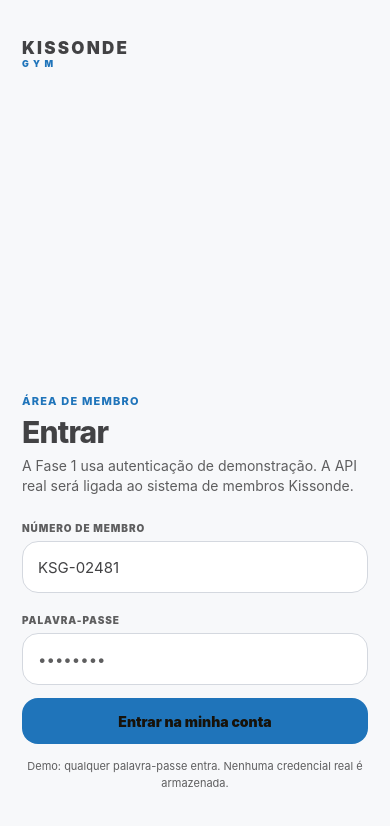
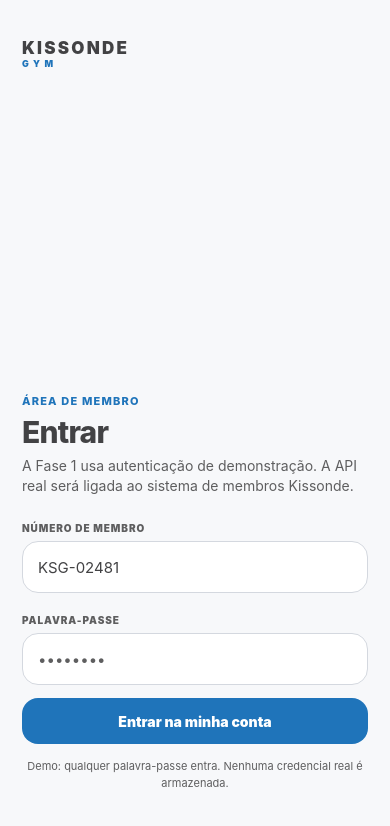
Before and after one commit to DonTrozo/Kissonde-gym, a React Native app: screen / in a window 390 px wide. Shown: the top 826 px of the page. Built offline with nearby package versions, Linux system fonts and the light colour scheme.

Commit message:
Align shared UI with Kissonde palette

```diff
--- a/src/ui.tsx
+++ b/src/ui.tsx
@@ -19,17 +19,17 @@
 }
 
 export function Pill({ children, tone = 'default' }: { children: React.ReactNode; tone?: 'default' | 'success' | 'danger' | 'info' }) {
-  const bg = tone === 'success' ? '#173721' : tone === 'danger' ? '#3A1D1D' : tone === 'info' ? '#172A42' : '#2A261D';
-  const fg = tone === 'success' ? colors.success : tone === 'danger' ? colors.danger : tone === 'info' ? colors.info : colors.accent;
+  const bg = tone === 'success' ? '#E8F2FA' : tone === 'danger' ? '#FDECEC' : tone === 'info' ? '#E7EFF7' : '#EEF2F6';
+  const fg = tone === 'success' ? colors.accent : tone === 'danger' ? colors.danger : tone === 'info' ? colors.accentDark : colors.text;
   return <View style={[styles.pill, { backgroundColor: bg }]}><Text style={[styles.pillText, { color: fg }]}>{children}</Text></View>;
 }
 
 export function PrimaryButton({ label, onPress, disabled = false }: { label: string; onPress: () => void; disabled?: boolean }) {
-  return <Pressable onPress={onPress} disabled={disabled} style={({ pressed }) => [styles.primary, disabled && { opacity: .45 }, pressed && !disabled && { opacity: .82 }]}><Text style={styles.primaryText}>{label}</Text></Pressable>;
+  return <Pressable onPress={onPress} disabled={disabled} style={({ pressed }) => [styles.primary, disabled && { opacity: .45 }, pressed && !disabled && styles.primaryPressed]}><Text style={styles.primaryText}>{label}</Text></Pressable>;
 }
 
 export function SecondaryButton({ label, onPress }: { label: string; onPress: () => void }) {
-  return <Pressable onPress={onPress} style={({ pressed }) => [styles.secondary, pressed && { opacity: .75 }]}><Text style={styles.secondaryText}>{label}</Text></Pressable>;
+  return <Pressable onPress={onPress} style={({ pressed }) => [styles.secondary, pressed && { backgroundColor: colors.panel2 }]}><Text style={styles.secondaryText}>{label}</Text></Pressable>;
 }
 
 export function Metric({ value, label }: { value: string; label: string }) {
@@ -48,15 +48,16 @@
   eyebrow: { color: colors.accent, textTransform: 'uppercase', letterSpacing: 1.2, fontSize: 11, fontWeight: '800' },
   title: { color: colors.text, fontSize: 30, fontWeight: '800', letterSpacing: -0.8 },
   subtitle: { color: colors.muted, fontSize: 14, lineHeight: 20 },
-  card: { backgroundColor: colors.panel, borderWidth: 1, borderColor: colors.border, borderRadius: radius.lg, padding: 16 },
+  card: { backgroundColor: colors.panel, borderWidth: 1, borderColor: colors.border, borderRadius: radius.lg, padding: 16, shadowColor: '#424244', shadowOpacity: .04, shadowRadius: 12, shadowOffset: { width: 0, height: 4 }, elevation: 1 },
   sectionHeader: { flexDirection: 'row', justifyContent: 'space-between', alignItems: 'center', marginTop: 24, marginBottom: 10 },
   sectionTitle: { color: colors.text, fontSize: 18, fontWeight: '800' },
   sectionAction: { color: colors.accent, fontSize: 13, fontWeight: '700' },
   pill: { alignSelf: 'flex-start', paddingHorizontal: 10, paddingVertical: 6, borderRadius: radius.pill },
   pillText: { fontSize: 11, fontWeight: '800' },
   primary: { backgroundColor: colors.accent, minHeight: 46, paddingHorizontal: 16, borderRadius: radius.md, alignItems: 'center', justifyContent: 'center' },
-  primaryText: { color: '#17120A', fontSize: 14, fontWeight: '900' },
-  secondary: { minHeight: 44, paddingHorizontal: 16, borderRadius: radius.md, borderWidth: 1, borderColor: colors.border, alignItems: 'center', justifyContent: 'center' },
+  primaryPressed: { backgroundColor: colors.accentDark },
+  primaryText: { color: '#FFFFFF', fontSize: 14, fontWeight: '900' },
+  secondary: { minHeight: 44, paddingHorizontal: 16, borderRadius: radius.md, borderWidth: 1, borderColor: colors.border, backgroundColor: colors.panel, alignItems: 'center', justifyContent: 'center' },
   secondaryText: { color: colors.text, fontSize: 14, fontWeight: '800' },
   metric: { flex: 1, minWidth: 90, gap: 4 },
   metricValue: { color: colors.text, fontSize: 21, fontWeight: '900' },
```
